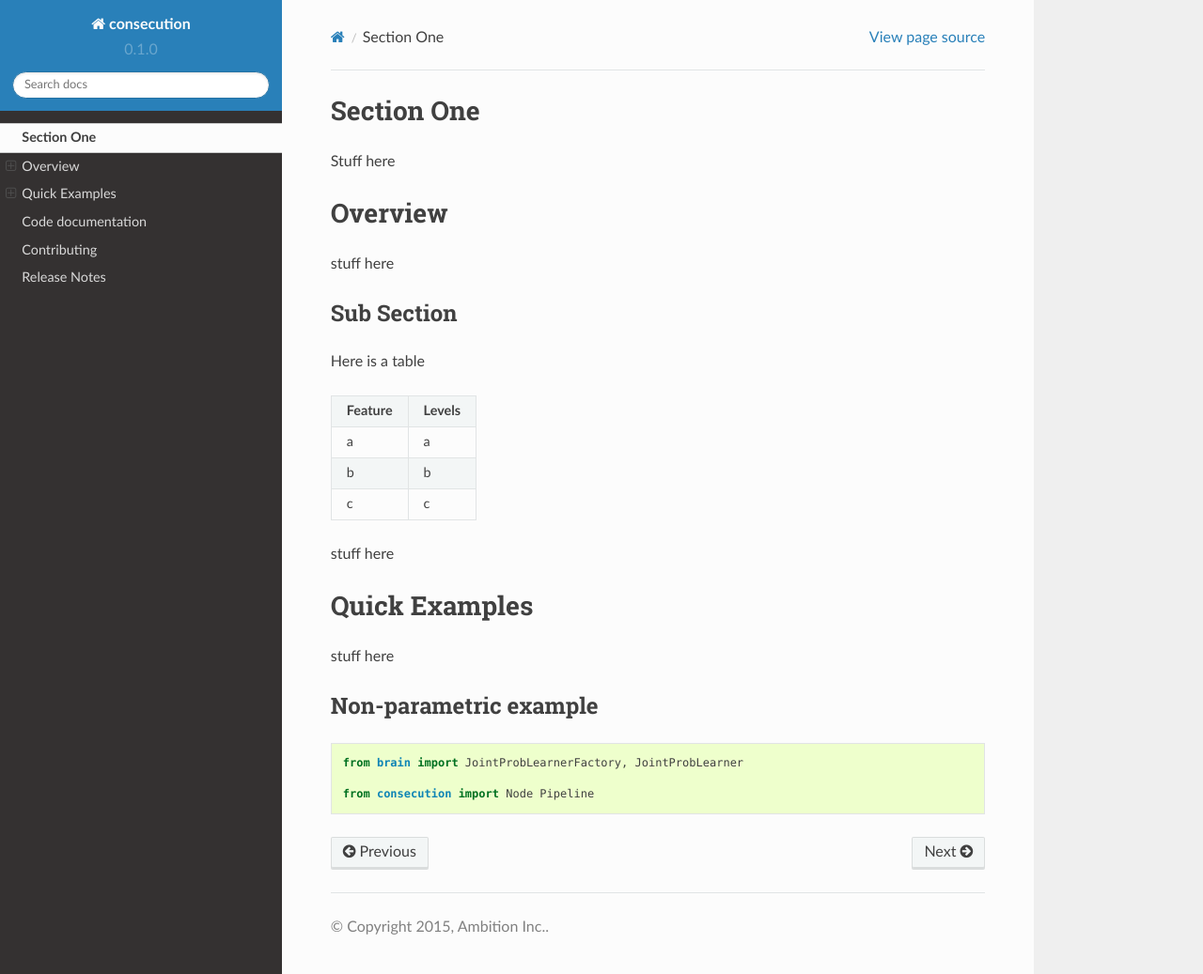
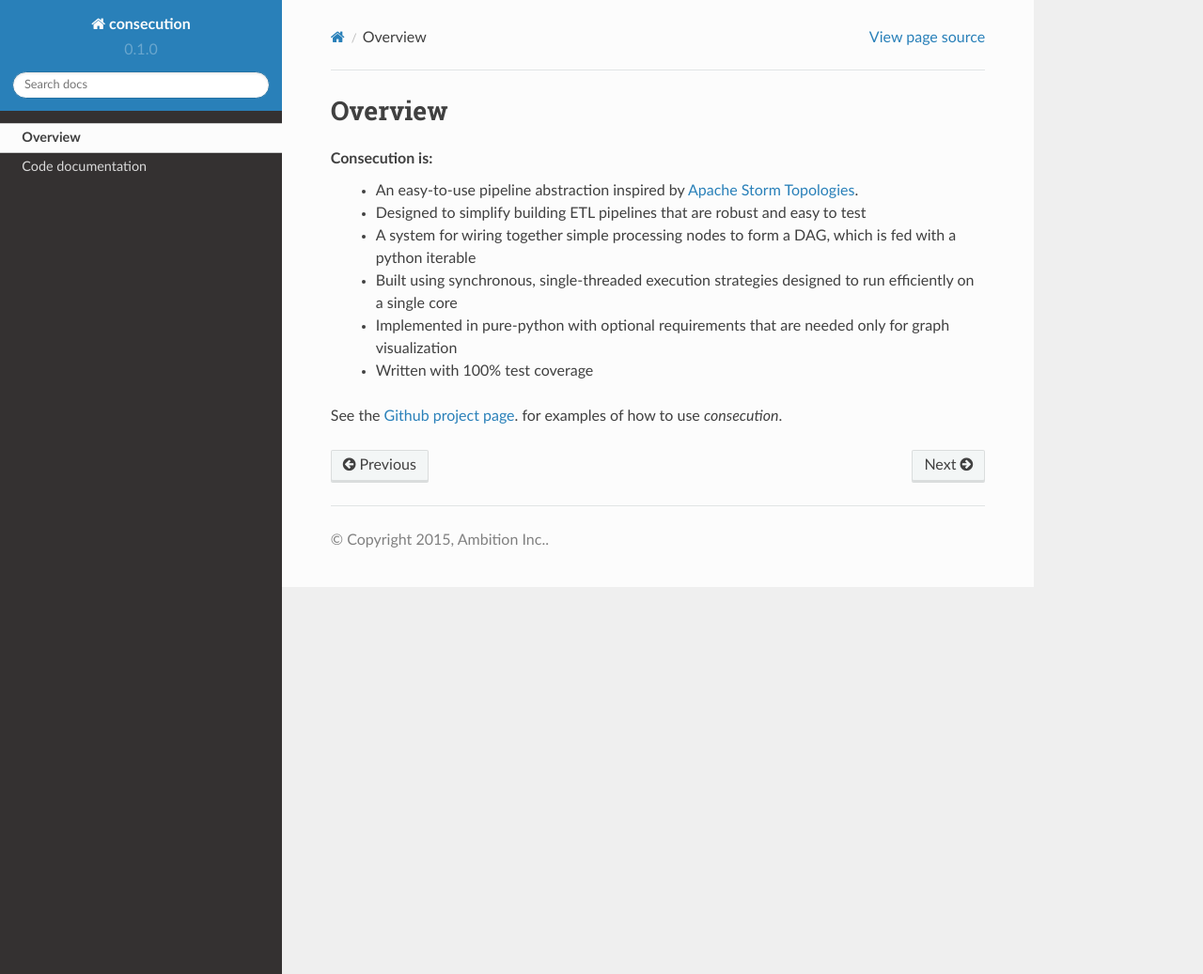
Before and after one commit to robdmc/consecution, a Sphinx documentation site: the page built from docs/index.rst, in a window 1280 px wide and 1037 px high. Shown: the whole window at 94% size. Built offline with Sphinx 7.4.7 and the Read the Docs theme 2.0.0, drawn with Linux system fonts in a browser that asks for light colours.

Commit message:
working on docs

```diff
--- a/docs/index.rst
+++ b/docs/index.rst
@@ -1,36 +1,15 @@
-Section One
-=============================
-
-Stuff here
 
 Overview
 =============================
-stuff here
+Consecution is:
+  * An easy-to-use pipeline abstraction inspired by
+    `Apache Storm Topologies <http://storm.apache.org/releases/current/Tutorial.html>`_.
+  * Designed to simplify building ETL pipelines that are robust and easy to test
+  * A system for wiring together simple processing nodes to form a DAG, which is fed with a python iterable
+  * Built using synchronous, single-threaded execution strategies designed to run efficiently on a single core
+  * Implemented in pure-python with optional requirements that are needed only for graph visualization
+  * Written with 100% test coverage
 
-
-Sub Section
------------------------------------------
-Here is a table
-
-===========  ===========
-**Feature**  **Levels**
------------  -----------
-a            a
-b            b
-c            c
-===========  ===========
-
-stuff here
-
-
-Quick Examples
-==============
-stuff here
-
-Non-parametric example
-----------------------
-.. code-block:: python
-
-    from brain import JointProbLearnerFactory, JointProbLearner
-
-    from consecution import Node Pipeline
+See the
+`Github project page <https://github.com/robdmc/consecution>`_.
+for examples of how to use `consecution`.
--- a/docs/toc.rst
+++ b/docs/toc.rst
@@ -6,5 +6,3 @@ Table of Contents
 
    index
    ref/consecution
-   contributing
-   release_notes
```
Also changed, not shown: docs/contributing.rst (deleted, +0 -42 lines), docs/ref/consecution.rst (+52 -0 lines), docs/release_notes.rst (deleted, +0 -12 lines), 1 other file.
